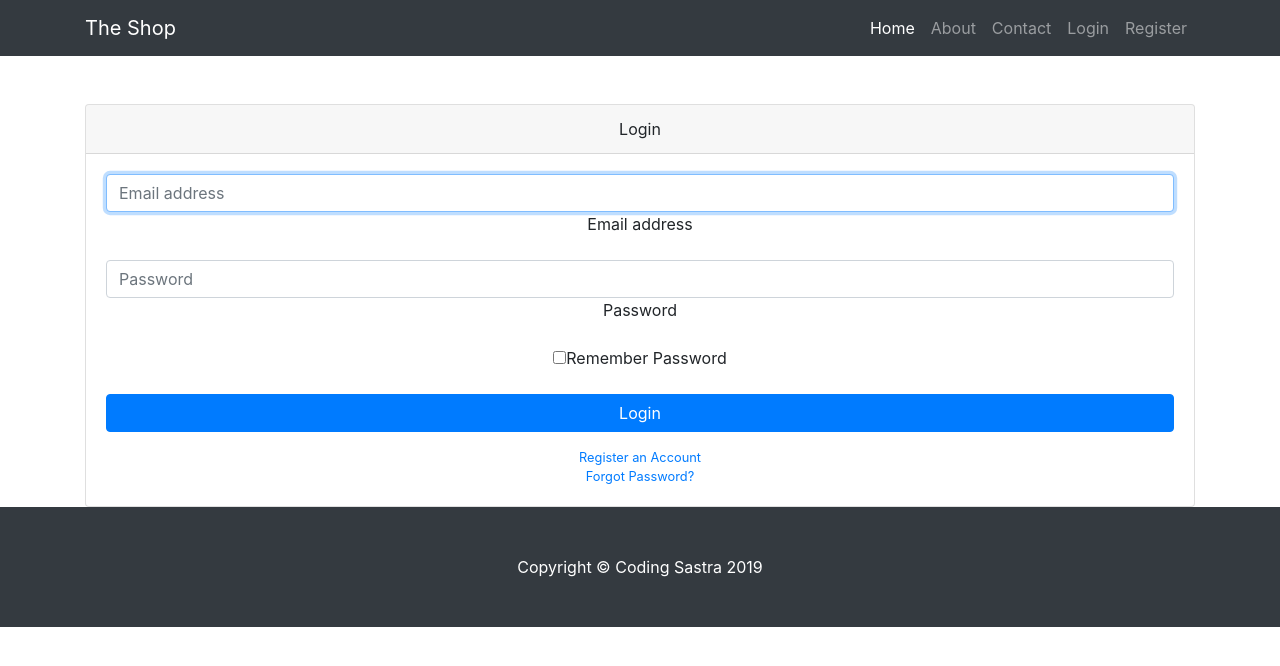
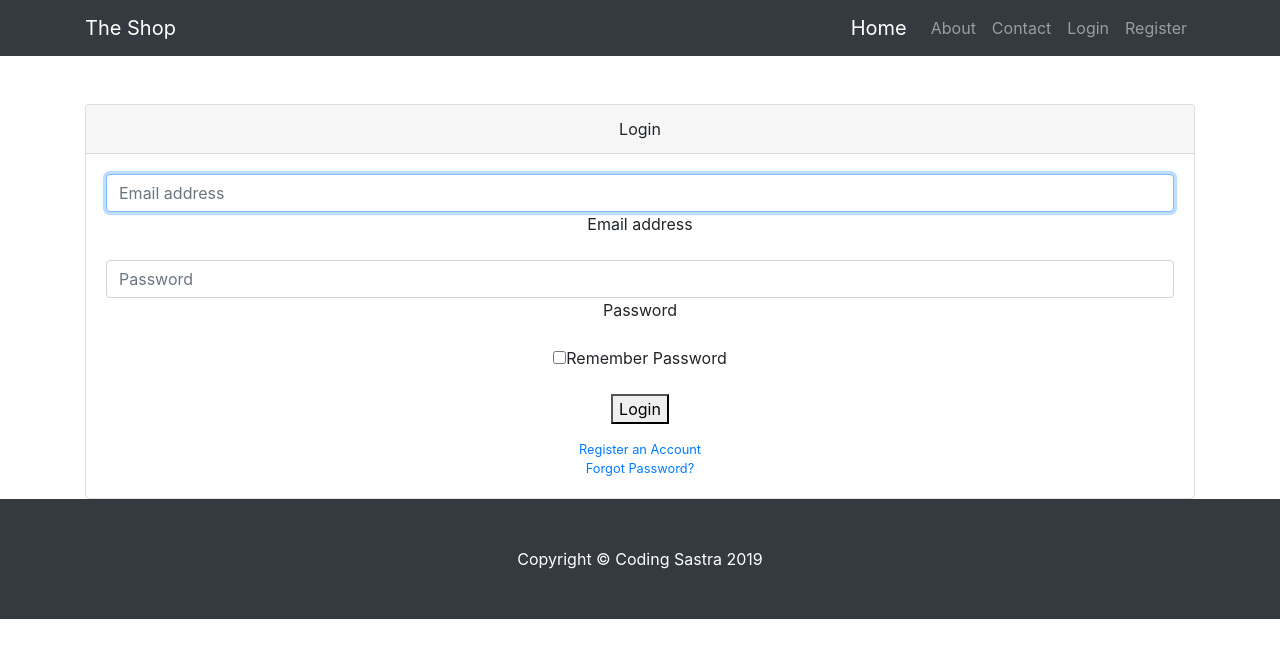
Before and after one commit to varmab/shop, a React (Create React App) app: page /login in a window 1280 px wide. Shown: the top 666 px of the page. Built offline with nearby package versions, Linux system fonts and the light colour scheme.

Commit message:
added login and register

```diff
--- a/src/components/Header.js
+++ b/src/components/Header.js
@@ -1,4 +1,7 @@
 import React, { Component } from 'react'
+import {
+    Link
+} from 'react-router-dom'
 
 class Header extends Component {
     constructor(props) {
@@ -33,7 +36,7 @@ class Header extends Component {
             })
     }
 
-    logout() {
+    logout=()=>{
         localStorage.removeItem("token");
         this.setState({
             logoutStatus: true,
@@ -55,32 +58,30 @@ class Header extends Component {
         return (
             <nav className="navbar navbar-expand-lg navbar-dark bg-dark fixed-top">
                 <div className="container">
-                    <a className="navbar-brand" href="#">The Shop</a>
+                    <Link className="navbar-brand" to="/">The Shop</Link>
                     <button className="navbar-toggler" type="button" data-toggle="collapse" data-target="#navbarResponsive" aria-controls="navbarResponsive" aria-expanded="false" aria-label="Toggle navigation">
                         <span className="navbar-toggler-icon"></span>
                     </button>
                     <div className="collapse navbar-collapse" id="navbarResponsive">
                         <ul className="navbar-nav ml-auto">
                             <li className="nav-item active">
-                                <a className="nav-link" href="/">Home
-                                    <span className="sr-only">(current)</span>
-                                </a>
+                                <Link className="navbar-brand" to="/">Home</Link>
                             </li>
                             <li className="nav-item">
-                                <a className="nav-link" href="/about">About</a>
+                                <Link className="nav-link" to="/about">About</Link>
                             </li>
                             <li className="nav-item">
-                                <a className="nav-link" href="/contact">Contact</a>
+                                <Link className="nav-link" to="/contact">Contact</Link>
                             </li>
                             {
                                 (token) ?
                                 (
                                     <React.Fragment>
                                         <li className="nav-item">
-                                            <a className="nav-link" href="/myorders">My Orders</a>
+                                            <Link className="nav-link" to="/myorders">My Orders</Link>
                                         </li>
                                         <li className="nav-item">
-                                            <a className="nav-link" href="/logout">Logout</a>
+                                            <a onClick={this.logout} className="nav-link">Logout</a>
                                         </li>
                                     </React.Fragment>
                                 )
@@ -88,10 +89,10 @@ class Header extends Component {
                                 (
                                     <React.Fragment>
                                         <li className="nav-item">
-                                            <a className="nav-link" href="/login">Login</a>
+                                            <Link className="nav-link" to="/login">Login</Link>
                                         </li>
                                         <li className="nav-item">
-                                            <a className="nav-link" href="/register">Register</a>
+                                            <Link className="nav-link" to="/register">Register</Link>
                                         </li>
                                     </React.Fragment>
                                 )
--- a/src/components/Login.js
+++ b/src/components/Login.js
@@ -92,7 +92,7 @@ class Login extends Component {
                                     </label>
                                 </div>
                             </div>
-                            <a className="btn btn-primary btn-block" href="index.html">Login</a>
+                            <button onClick={this.onSubmit}>Login</button>
                         </form>
                         <div className="text-center">
                             <a className="d-block small mt-3" href="/register">Register an Account</a>
--- a/src/components/Register.js
+++ b/src/components/Register.js
@@ -141,7 +141,7 @@ class Register extends Component {
                                         </div>
                                     </div>
                                 </div>
-                                <a className="btn btn-primary btn-block" href="login.html">Register</a>
+                                <button onClick={this.onSubmit}>Register</button>
                             </form>
                             <div className="text-center">
                                 <a className="d-block small mt-3" href="/login">Login Page</a>
```
